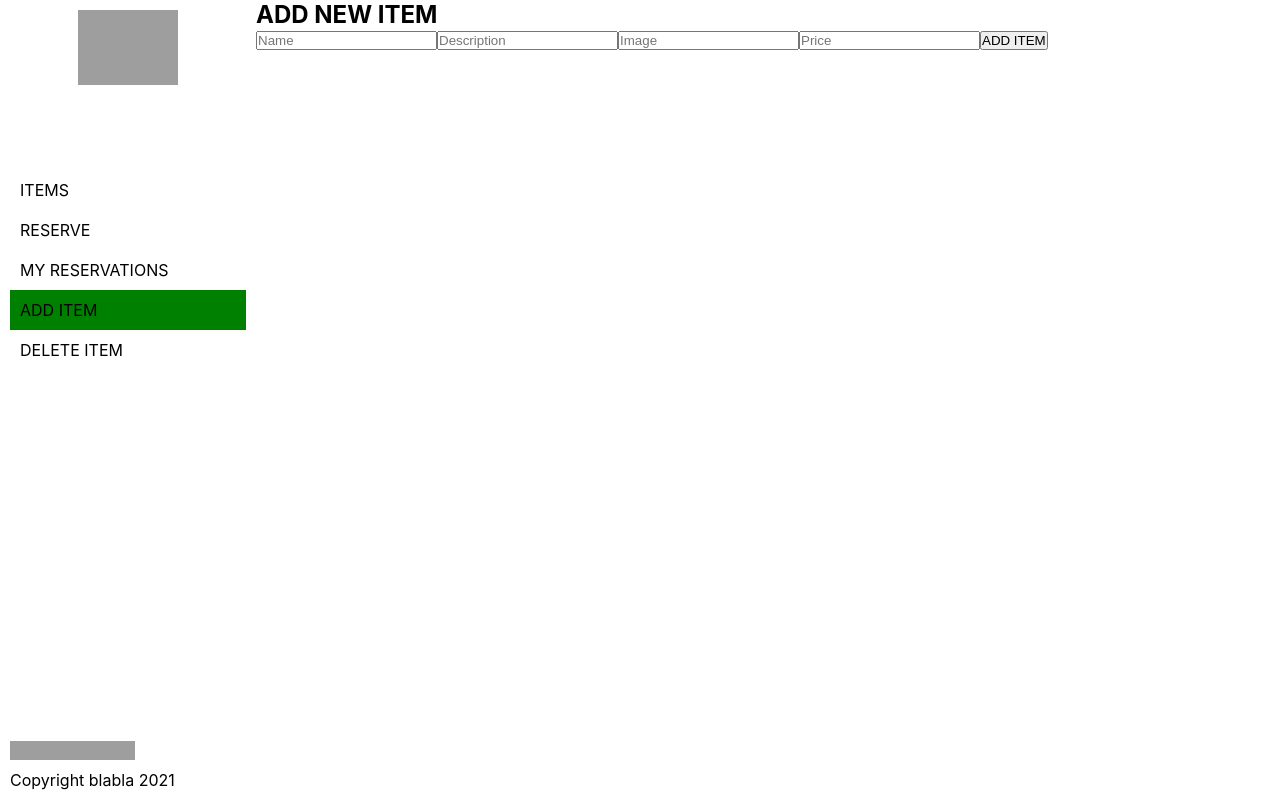
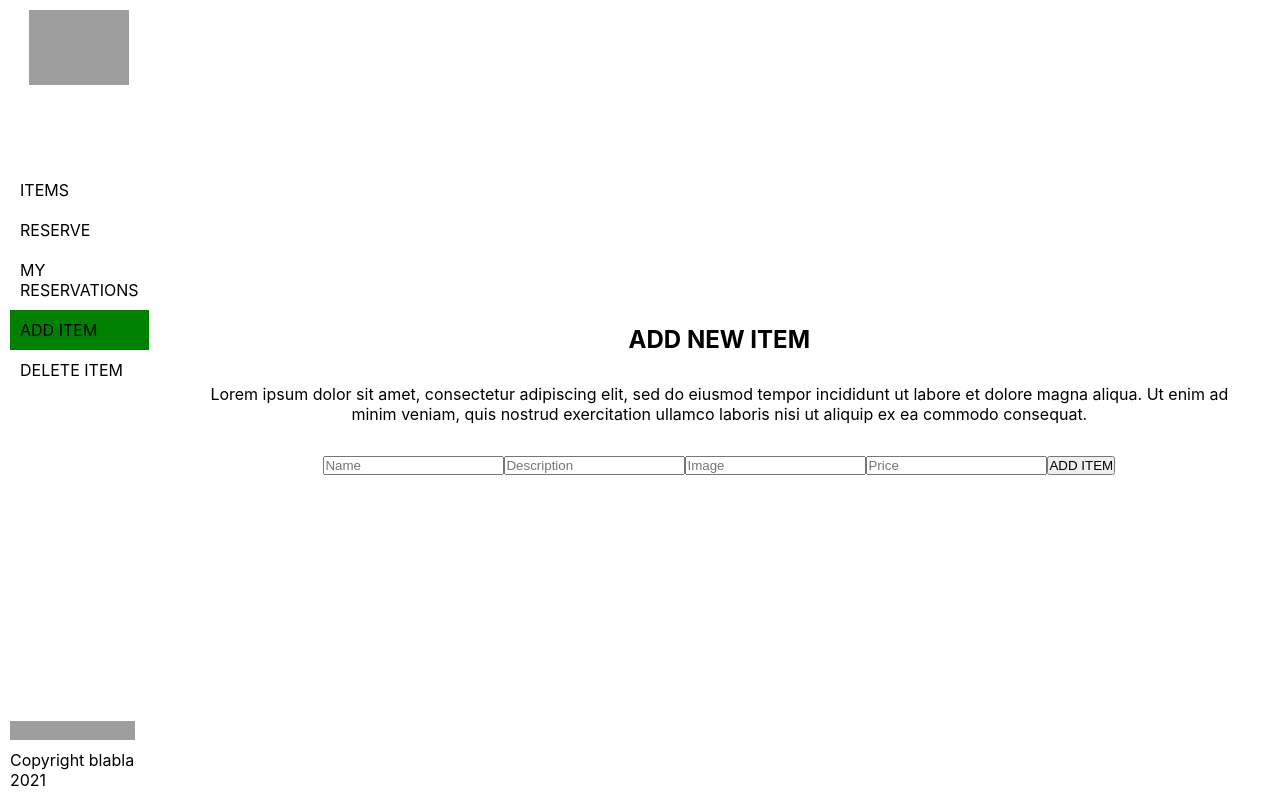
Before and after one commit to Metsanpeitto/react_renting-service, a React (Create React App) app: page /new_item in a window 1280 px wide. Built offline with nearby package versions, Linux system fonts and the light colour scheme; grey boxes are pictures that could not be loaded.

Commit message:
Add styling structure to form

```diff
--- a/src/App.js
+++ b/src/App.js
@@ -58,6 +58,7 @@ function App() {
 
             <Routes>
               <Route exact path="/" element={<Main />} />
+              <Route path="/new_item" element={<NewItem />} />
             </Routes>
           </>
         )
--- a/src/features/newitem/NewItem.js
+++ b/src/features/newitem/NewItem.js
@@ -1,10 +1,12 @@
 /* eslint-disable */
+import styles from './NewItem.module.scss';
 
 function NewItem() {
 
     return (
-        <div>
+        <div className={styles.container}>
             <h2>ADD NEW ITEM</h2>
+            <p>Lorem ipsum dolor sit amet, consectetur adipiscing elit, sed do eiusmod tempor incididunt ut labore et dolore magna aliqua. Ut enim ad minim veniam, quis nostrud exercitation ullamco laboris nisi ut aliquip ex ea commodo consequat.</p>
             <form>
                 <input
                     placeholder="Name"
--- /dev/null
+++ b/src/features/newitem/NewItem.module.scss
@@ -0,0 +1,14 @@
+@import '../../app/scss/flex';
+
+.container {
+  @extend %flex-col;
+  @extend %align-center;
+  @extend %justify-center;
+  padding: 50px;
+  height: 100vh;
+  gap: 30px;
+
+  p {
+    text-align: center;
+  }
+}
```
